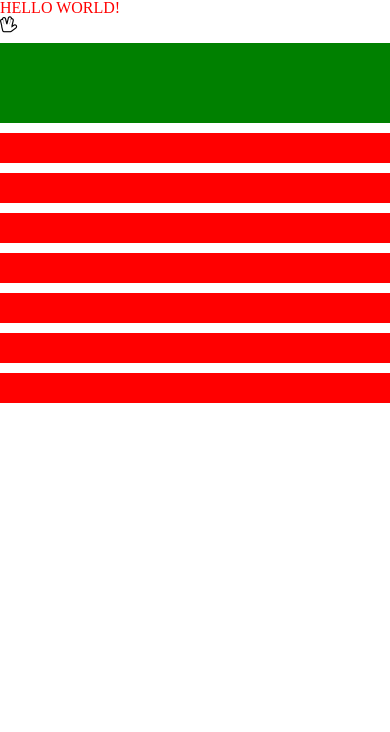
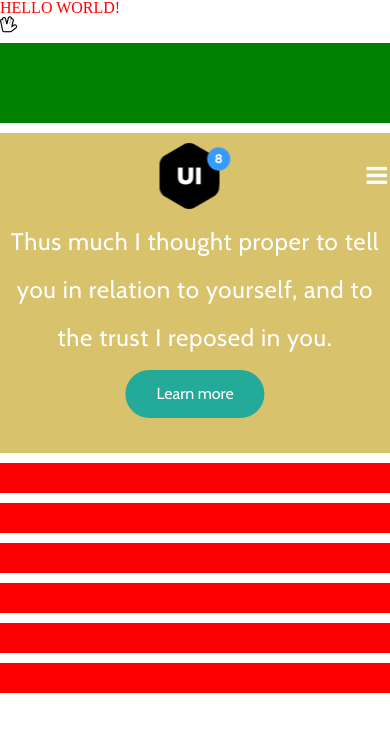
Before and after one commit to Oleksandr58/headers-nov-team, a website: page app/index.html in a window 390 px wide. Drawn offline with nearby package versions, Linux system fonts and the light colour scheme.

Commit message:
Make a layout of the second heading(and mobile)

```diff
--- a/app/index.html
+++ b/app/index.html
@@ -2,7 +2,9 @@
 <html>
 <head>
 	<meta http-equiv="Content-Type" content="text/html; charset=utf-8" />
+  <meta name="viewport" content="width=device-width, initial-scale=1.0">
   <link type="text/css" href="font-awesome/css/font-awesome.min.css" rel="stylesheet">
+  <link href="https://fonts.googleapis.com/css?family=Cabin:400,600" rel="stylesheet">
   <link type="text/css" href="styles/main.css" rel="stylesheet" media="screen">
   <title>Headers</title>
 </head>
@@ -10,7 +12,22 @@
   <h1>HELLO WORLD!</h1><i class="fa fa-hand-spock-o" aria-hidden="true"></i>
   <div class="wrapper">
   	<div class="header header__first"></div>
-  	<div class="header header__second"></div>
+  	<div class="header header-second">
+      <div class="header-second-content">
+         <label for="header-second__bars" class="header-second__bars fa fa-bars" aria-hidden="true">
+          </label>
+           <input class="header-second__check" id="header-second__bars" type="checkbox">
+         <nav class="nav header-second__nav">
+            <a href="#" class="nav__link">Products</a>
+            <a href="#" class="nav__link">Prices</a>
+            <a href="#" class="nav__link">About Us</a>
+            <a href="#" class="nav__link">Contacts</a>
+         </nav>
+         <img class="header-second__logo" src="img/ui8-logo.png" alt="Лого">
+         <div class="header-second__head">Thus much I thought proper to tell you in relation to yourself, and to the trust I reposed in you.</div>
+         <a href="" class="header-second__button">Learn more</a>
+        </div>
+    </div>
   	<div class="header header__third"></div>
   	<div class="header header__fourth"></div>
   	<div class="header header__fifth"></div>
--- /dev/null
+++ b/app/styles/headers/_mobile-second.scss
@@ -0,0 +1,66 @@
+// mobile styles for second header
+
+@media (max-width: 550px) {
+	.header-second {
+		padding: 10px 0px;
+		font-weight: 400;
+		font-size: 16px;
+		width: 100%;
+		max-height: 300px;
+}
+
+	.header-second-content{
+		max-height: 360px;
+
+	}
+	.header-second__bars{
+		right: 3px;
+		font-size: 24px;
+		top: 20px;
+		position: absolute;
+
+	}
+	.header-second__nav{
+		display: none;
+
+	}
+
+	.header-second__check:checked + .header-second__nav{
+		display: flex;
+		flex-flow: column wrap;
+		align-items: center;
+		margin-top: 70px;
+		width: 100%;
+		position: absolute;
+		z-index: 99;
+
+
+	}
+
+	.nav__link{
+		width: 100%;
+		margin-bottom: 1px;
+		padding: 5px 0px;
+		margin-left: 0;
+		text-align: center;
+		background-color: tomato;
+
+	}
+
+	.header-second__logo{
+		position: absolute;
+		left: 50%;
+		top: 0;
+}
+
+	.header-second__head{
+		font-size: 24px;
+		top: 75px;
+	}
+
+	.header-second__button{
+		position: absolute;
+	}
+
+
+}
--- /dev/null
+++ b/app/styles/headers/_second.scss
@@ -0,0 +1,74 @@
+// styles for second header
+
+.header-second {
+	color: white;
+	padding: 85px 0px 95px 0px;
+	background: #d9c26c;
+	font-family: "Cabin";
+	font-weight: 600;
+	font-size: 16px;
+	height: 372px;
+}
+
+.header-second-content{
+	max-width: 940px;
+	position: relative;
+	margin: 0 auto;
+	height: 456px;
+
+}
+
+.header-second__bars{
+	float: left;
+}
+.header-second__check{
+	display: none;
+}
+
+.header-second__nav{
+	right: 0;
+	position: absolute;
+}
+
+.nav__link{
+	margin-left: 40px;
+	text-decoration: none;
+	color: white;
+}
+
+
+.header-second__logo{
+	position: absolute;
+	left: 50%;
+	transform: translateX(-50%);
+	top: 75px;
+}
+
+.header-second__head{
+	position: absolute;
+	font-size: 36px;
+	line-height: 48px;
+	letter-spacing: 0.72px;
+	text-align: center;
+	top: 180px;
+	width: 100%;
+	font-weight: 400;
+	left: 50%;
+	transform: translateX(-50%);
+}
+
+.header-second__button{
+	text-decoration: none;
+	color: white;
+	border-radius: 24px;
+	background-color: #24aa98;
+	padding: 16px 31px;
+	position: absolute;
+	bottom: 85px;
+	left: 50%;
+	transform: translateX(-50%);
+}
+
+.nav__link:hover, .header-second__button:hover{
+	opacity: 0.8;
+}
--- a/app/styles/headers/header.scss
+++ b/app/styles/headers/header.scss
@@ -8,3 +8,5 @@
 }
 
 @import "headers/first";
+@import "headers/second";
+@import "headers/mobile-second";
```
Also changed, not shown: app/img/ui8-logo.png (added), app/styles/main.css.
